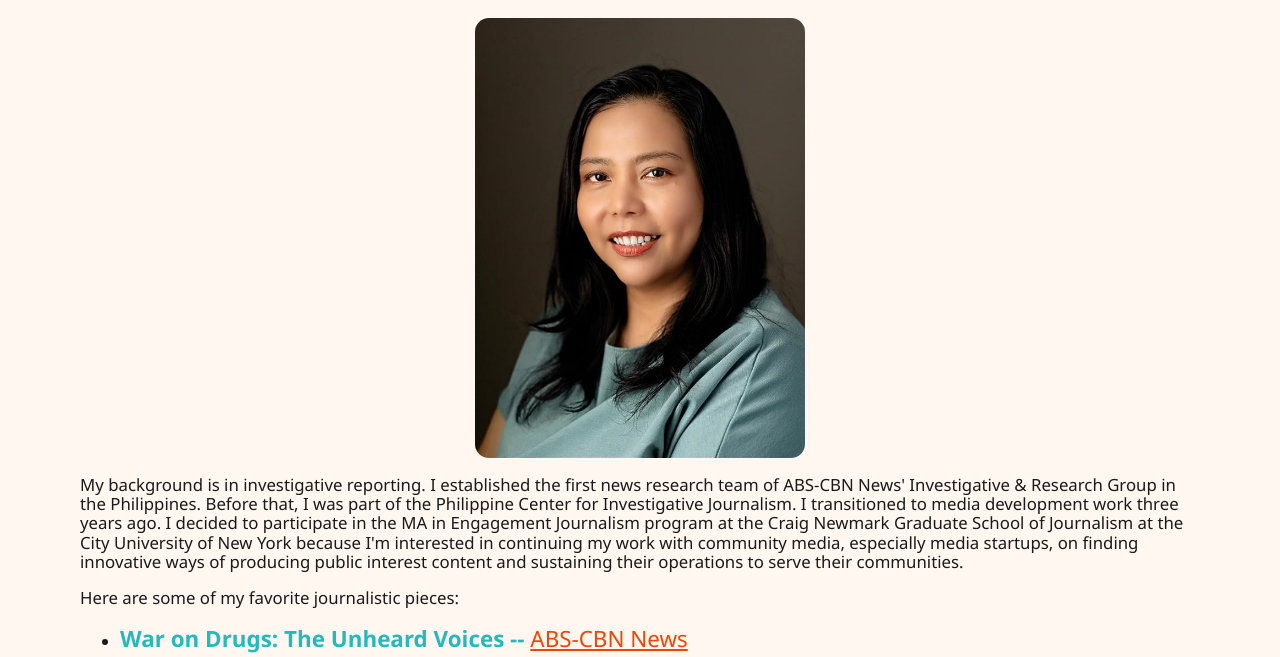
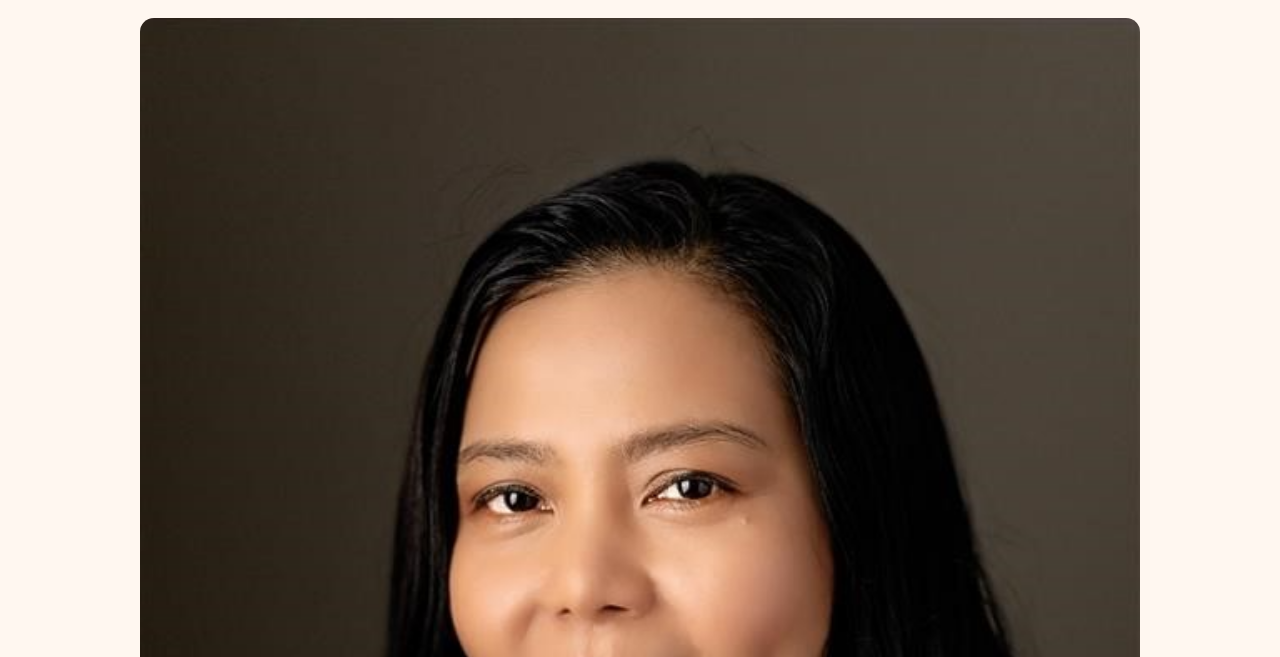
Before and after one commit to chedelosreyes/About_Che, a plain HTML site: page index.html in a window 1280 px wide. Shown: the part 143-800 px from the top of the page. Drawn offline with nearby package versions, Linux system fonts and the light colour scheme.

Commit message:
Update styles.css

```diff
--- a/styles.css
+++ b/styles.css
@@ -48,8 +48,9 @@ h2 {
 
 img {
   display: block;
-  margin: 2rem auto;
-  width: 330px;
+  /*margin: 2rem 2rem;*/
+  width: 100%;
+  /*aspect-ratio: ;*/
   border-radius: 14px;
 }
 
```
